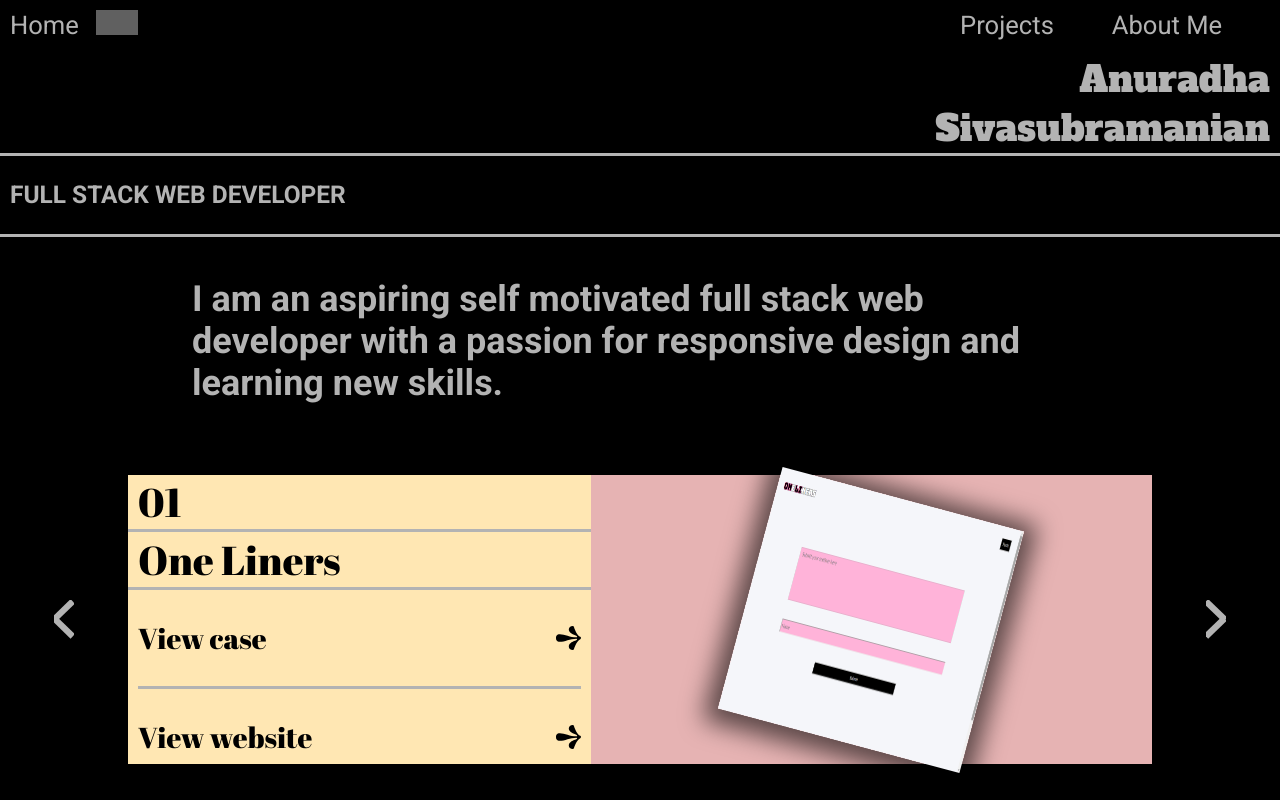
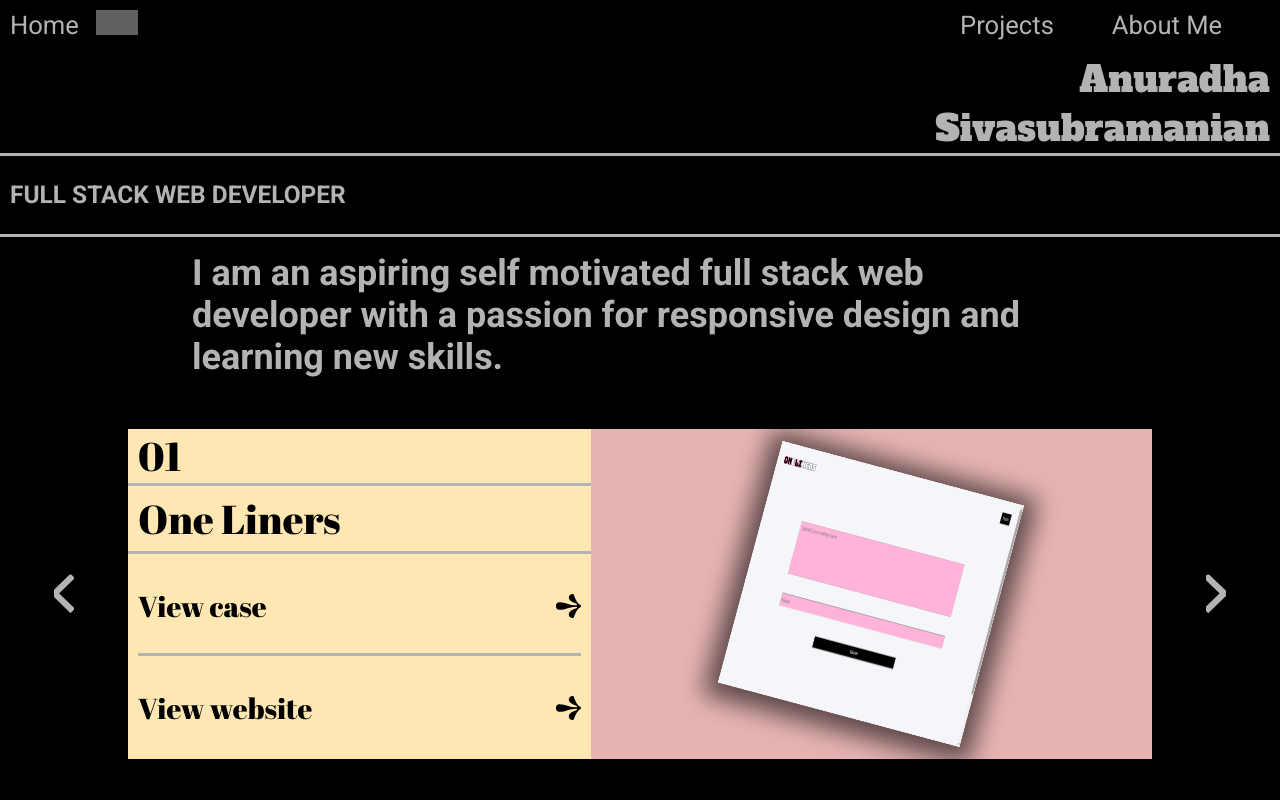
Before and after one commit to AnuradhaSivasubramanian/my_portfolio, a React (Create React App) app: page / in a window 1280 px wide. Built offline with nearby package versions, Linux system fonts and the light colour scheme; grey boxes are pictures that could not be loaded.

Commit message:
giving parents a height

```diff
--- a/src/stylesheets/Home.scss
+++ b/src/stylesheets/Home.scss
@@ -13,10 +13,12 @@
   flex-direction: column;
   -webkit-justify-content: space-between;
   justify-content: space-between;
+  height: 100%;
 }
 
 .home--title {
   display: flex;
+
   &_text {
     margin-left: $margin;
     display: flex;
@@ -33,6 +35,7 @@
 .home--desc {
   -webkit-flex-grow: 1;
   flex-grow: 1;
+
   background-color: white;
   width: 100%;
   display: flex;
@@ -65,6 +68,7 @@
 .home--project_content {
   -webkit-flex-grow: 1;
   flex-grow: 1;
+  height: 100%;
 }
 @media only screen and (min-device-width: 550px) and (max-device-height: 415px) {
   .home--desc {
--- a/src/stylesheets/Projects.scss
+++ b/src/stylesheets/Projects.scss
@@ -34,6 +34,7 @@
   display: flex;
   flex-direction: column;
   background-color: black;
+  height: 100%;
 }
 .projects--list_map {
   background-color: white;
```
